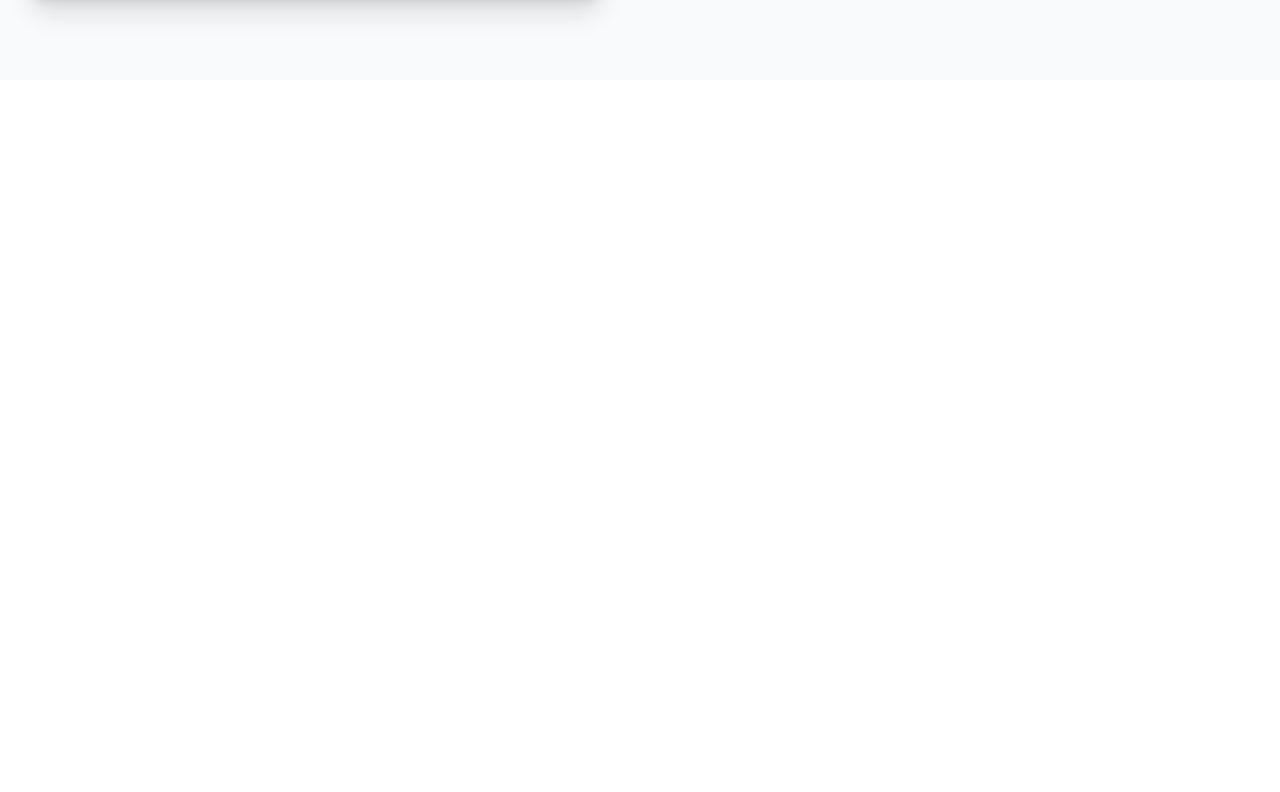
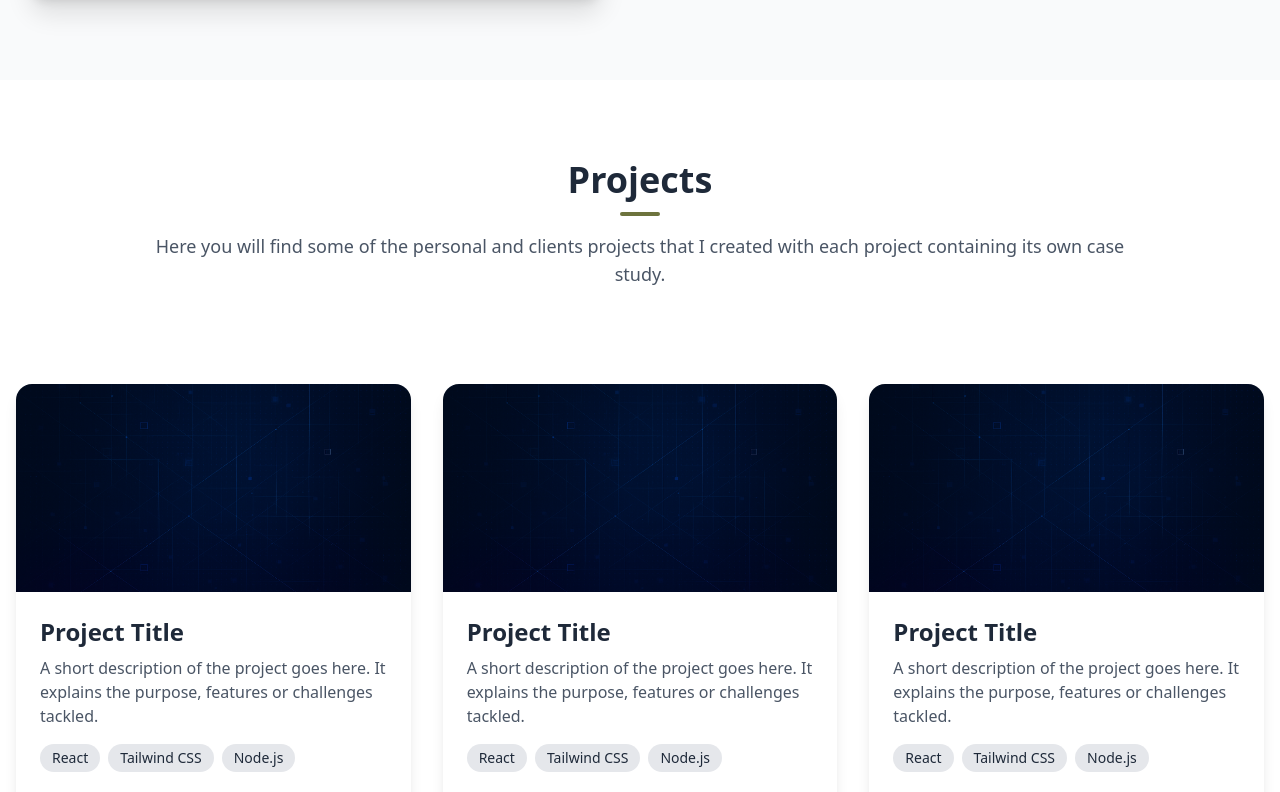
Before and after one commit to DanielVKrastev/portfolio-developer, a React (Vite) app: page / in a window 1280 px wide. Shown: the part 2005-2797 px from the top of the page. Built offline with nearby package versions, Linux system fonts and the light colour scheme.

Commit message:
Created Projects Section

```diff
--- a/src/App.jsx
+++ b/src/App.jsx
@@ -2,6 +2,7 @@ import './App.css'
 import About from './components/about/About'
 import Headings from './components/headings/Headings'
 import Navbar from './components/navbar/Navbar'
+import Projects from './components/projects/Projects'
 
 function App() {
 
@@ -12,6 +13,8 @@ function App() {
       <Headings />
 
       <About />
+
+      <Projects />
       <div className='mb-1000'>
 
       </div>
--- a/src/components/navbar/Navbar.jsx
+++ b/src/components/navbar/Navbar.jsx
@@ -85,7 +85,7 @@ export default function Navbar() {
                             </li>
                             <li>
                                 <a
-                                    href="#"
+                                    href="#skills"
                                     className={liClassesNoActive}
                                 >
                                     Skills
@@ -93,7 +93,7 @@ export default function Navbar() {
                             </li>
                             <li>
                                 <a
-                                    href="#"
+                                    href="#projects"
                                     className={liClassesNoActive}
                                 >
                                     Projects
--- /dev/null
+++ b/src/components/projects/Projects.jsx
@@ -0,0 +1,23 @@
+import ProjectCard from "./project-card/ProjectCard";
+
+export default function Projects() {
+    return (
+        <>
+            <section id="projects" className="bg-white py-20">
+                <div className="max-w-5xl mx-auto text-center mb-12 px-4">
+                    <h2 className="text-4xl font-bold text-gray-800 mb-3">Projects</h2>
+                    <hr className="w-10 mx-auto border-t-4 rounded-2xl border-default-600" />
+                    <p className="text-lg text-gray-600 mt-4">
+                        Here you will find some of the personal and clients projects that I created with each project containing its own case study.
+                    </p>
+                </div>
+                <div className="grid grid-cols-1 sm:grid-cols-2 lg:grid-cols-3 gap-8 px-4 py-12 max-w-7xl mx-auto">
+                    <ProjectCard />
+                    <ProjectCard />
+                    <ProjectCard />
+                    <ProjectCard />
+                </div>
+            </section>
+        </>
+    );
+}
--- /dev/null
+++ b/src/components/projects/project-card/ProjectCard.jsx
@@ -0,0 +1,40 @@
+export default function ProjectCard() {
+    return (
+        <>
+            <div className="bg-white rounded-2xl shadow-lg overflow-hidden hover:shadow-2xl transition duration-300">
+                {/* Image */}
+                <img
+                    src="/images/background.png"
+                    alt="Project Name"
+                    className="w-full h-52 object-cover"
+                />
+
+                {/* Content */}
+                <div className="p-6">
+                    <h3 className="text-2xl font-semibold text-gray-800 mb-2">Project Title</h3>
+                    <p className="text-gray-600 mb-4">
+                        A short description of the project goes here. It explains the purpose, features or challenges tackled.
+                    </p>
+
+                    {/* Technologies */}
+                    <div className="flex flex-wrap gap-2 mb-4">
+                        <span className="bg-gray-200 text-gray-800 text-sm px-3 py-1 rounded-full">React</span>
+                        <span className="bg-gray-200 text-gray-800 text-sm px-3 py-1 rounded-full">Tailwind CSS</span>
+                        <span className="bg-gray-200 text-gray-800 text-sm px-3 py-1 rounded-full">Node.js</span>
+                    </div>
+
+                    {/* Link */}
+                    <a
+                        href="https://your-live-project-link.com"
+                        target="_blank"
+                        rel="noopener noreferrer"
+                        className="inline-block text-default-600 hover:text-default-800 font-semibold transition"
+                    >
+                        View Project →
+                    </a>
+                </div>
+            </div>
+
+        </>
+    );
+}
```
